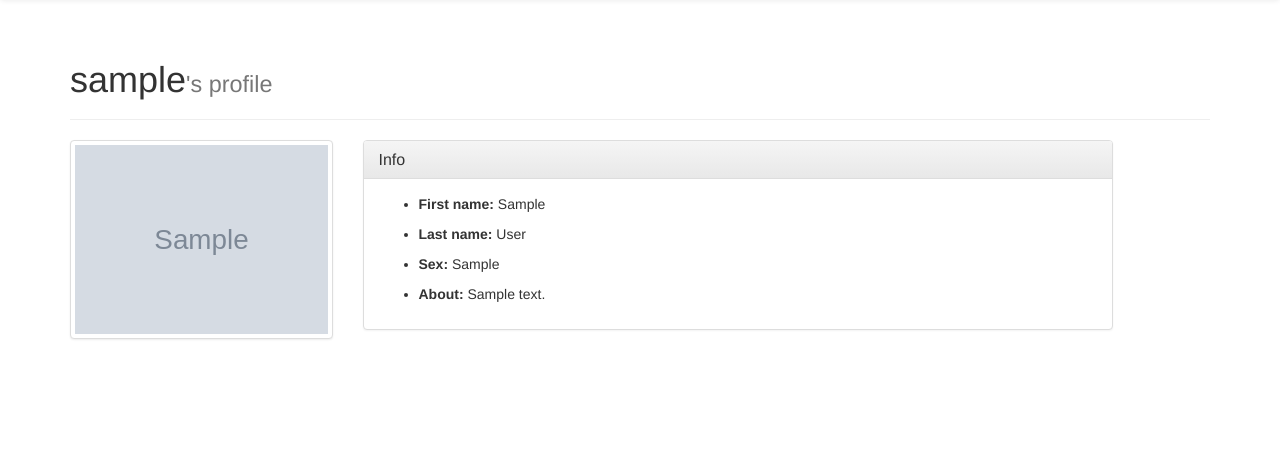
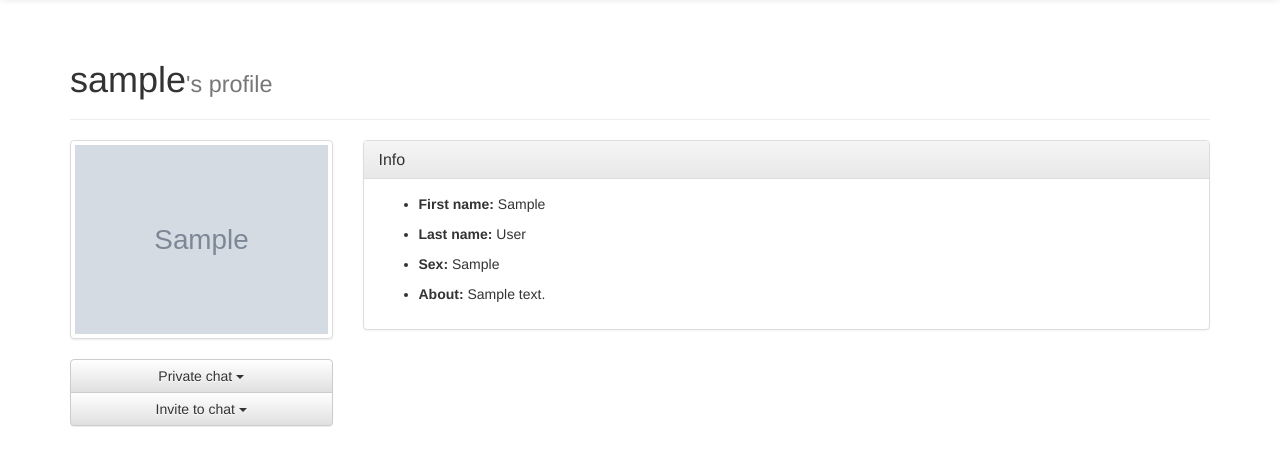
Before and after one commit to NoNameItem/sandbox, a Django app: template django_project/django_project/templates/django_project/profile.html in a window 1280 px wide. Shown: the part 52-518 px from the top of the page. Run offline with Django 3.2, Linux system fonts and the light colour scheme; the first user in the database is signed in; tables that the repository leaves empty hold one stand-in row (Sample ...); the template is opened without the code that fills it: values named after a table or form of the project are taken from there, most other values are stand-ins (such as "Sample title", 1, 10 or a date in 2020); some libraries are stand-ins or nearby versions.

Commit message:
[chat] Start chat from user profile

```diff
--- a/django_project/chat/forms.py
+++ b/django_project/chat/forms.py
@@ -12,3 +12,10 @@ class ChatForm(forms.ModelForm):
         widgets = {
             'participants': forms.SelectMultiple(attrs={'class': 'selectpicker', 'title': 'Select users'})
         }
+
+
+class PrivateChatForm(forms.ModelForm):
+
+    class Meta:
+        model = Chat
+        fields = ('name', 'topic')
--- /dev/null
+++ b/django_project/django_project/static/django_project/js/profile.js
@@ -0,0 +1,25 @@
+/**
+ * Created by nonameitem on 09.07.15.
+ */
+
+var file_selected = false;
+var userId;
+
+
+$("#id_image").bind('change', function(event){
+    file_selected = true;
+    $(".form-select").submit();
+});
+
+
+$(".form-select").bind('submit', function(event){
+    if(!file_selected) {
+        event.preventDefault();
+        $("#id_image").click();
+    }
+});
+
+
+$('#new-chat-submit').bind('click', function(event){
+    $('#new-chat-form').submit();
+})
--- a/django_project/django_project/templates/django_project/profile.html
+++ b/django_project/django_project/templates/django_project/profile.html
@@ -9,7 +10,31 @@
     {% endif %}
 {% endblock %}
 
+{% block headers %}
+    <link href="{% static "django_project/css/profile.css" %}" rel="stylesheet">
+{% endblock %}
+
 {% block content %}
+<div class="modal fade" id="modal-new-chat">
+  	<div class="modal-dialog">
+   		<div class="modal-content">
+   			<div class="modal-header">
+   				<button type="button" class="close" data-dismiss="modal" aria-hidden="true">&times;</button>
+   				<h4 class="modal-title">Create new chat</h4>
+   			</div>
+   			<div class="modal-body">
+   				<form action="#" method="post" role="form" id="new-chat-form">
+                    {% csrf_token %}
+   					{{ private_chat_form|crispy }}
+   				</form>
+   			</div>
+   			<div class="modal-footer">
+   				<button type="button" class="btn btn-default" data-dismiss="modal">Close</button>
+   				<button type="button" class="btn btn-primary" id="new-chat-submit">Start new chat</button>
+   			</div>
+   		</div><!-- /.modal-content -->
+   	</div><!-- /.modal-dialog -->
+</div><!-- /.modal -->
 <div class="page-header">
   <h1>{{ get_user.username }}<small>'s profile</small></h1>
 </div>
@@ -31,14 +56,52 @@
                 {% csrf_token %}
                 <label for="id_image" class="hidden">Image:</label>
                 <input type="file" id="id_image" class="hidden" name="image">
-                <button class="btn btn-default" id="change_photo" type="submit">Change photo</button>
+                <button class="btn btn-default btn-block" id="change_photo" type="submit">Change photo</button>
+            </form>
+        {% else %}
+            {% if user.is_authenticated %}
+                <div class="btn-group-vertical btn-block" role="group">
+                    <div class=" btn-group btn-block">
+                        <a id="dLabel" role="button" data-toggle="dropdown" class="btn btn-default btn-block dropdown-toggle" href="#">
+                            Private chat <span class="caret"></span>
+                        </a>
+    		            <ul class="dropdown-menu multi-level" role="menu" aria-labelledby="dropdownMenu">
+                            <li class="dropdown-submenu">
+                                <a tabindex="-1" href="#">Private chats</a>
+                                <ul class="dropdown-menu">
+                                    {% for private_chat in private_chats %}
+                                        <li><a href="/chat/{{ private_chat.id }}" target="_blank">
+                                            {{ private_chat.name }}
+                                        </a></li>
+                                    {% endfor %}
+                                    <li class="divider"></li>
+                                    <li><a href="#">Merge private chats</a></li>
+                                </ul>
+                            </li>
+                            <li>
+                                <a role="button" data-toggle="modal" data-target="#modal-new-chat">Start new private chat</a>
 
-
-            </form>
+                            </li>
+                        </ul>
+                    </div>
+                    <div class=" btn-group btn-block">
+                        <a id="dLabel" role="button" data-toggle="dropdown" class="btn btn-default btn-block dropdown-toggle" href="#">
+                            Invite to chat <span class="caret"></span>
+                        </a>
+                        <ul class="dropdown-menu">
+                            <li><a href="#">Second level</a></li>
+                            <li><a href="#">Second level</a></li>
+                            <li><a href="#">Second level</a></li>
+                            <li class="divider"></li>
+                            <li><a href="#">Second level</a></li>
+                        </ul>
+                    </div>
+                </div>
+             {% endif %}
         {% endif %}
         </div>
 
-    <div class="col-md-8">
+    <div class="col-xs-9 col-sm-9 col-md-9 col-lg-9">
         <div class="panel panel-default">
         	  <div class="panel-heading">
         			<h3 class="panel-title">Info</h3>
@@ -73,5 +136,13 @@
 {% endblock %}
 
 {% block scripts %}
-    <script src="{% static "django_project/js/change_photo.js" %}"></script>
+    <script src="{% static "django_project/js/profile.js" %}"></script>
+    <script type="text/javascript">
+        $(document).ready(function(){
+            userId = {{ get_user.id }};
+            {% if open_new_chat_form %}
+            $('#modal-new-chat').modal('show');
+            {% endif %}
+        });
+    </script>
 {% endblock %}
```
Also changed, not shown: other parts of django_project/django_project/templates/django_project/profile.html (+1 -0 lines), django_project/django_project/static/django_project/css/profile.css (added, +47 -0 lines), django_project/django_project/views.py (+39 -7 lines).
